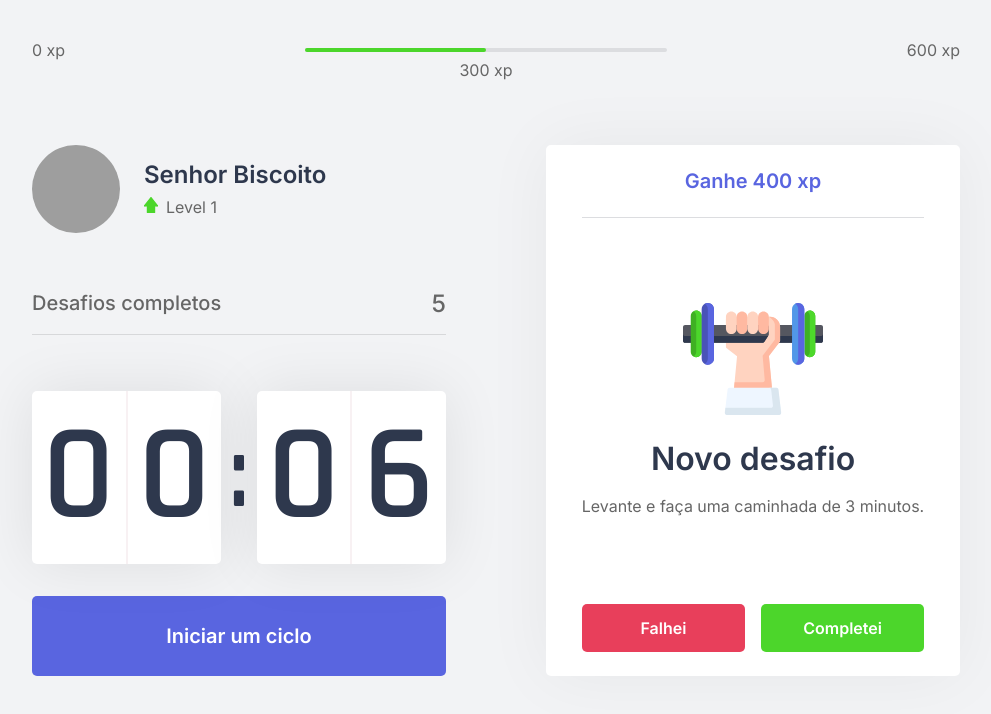
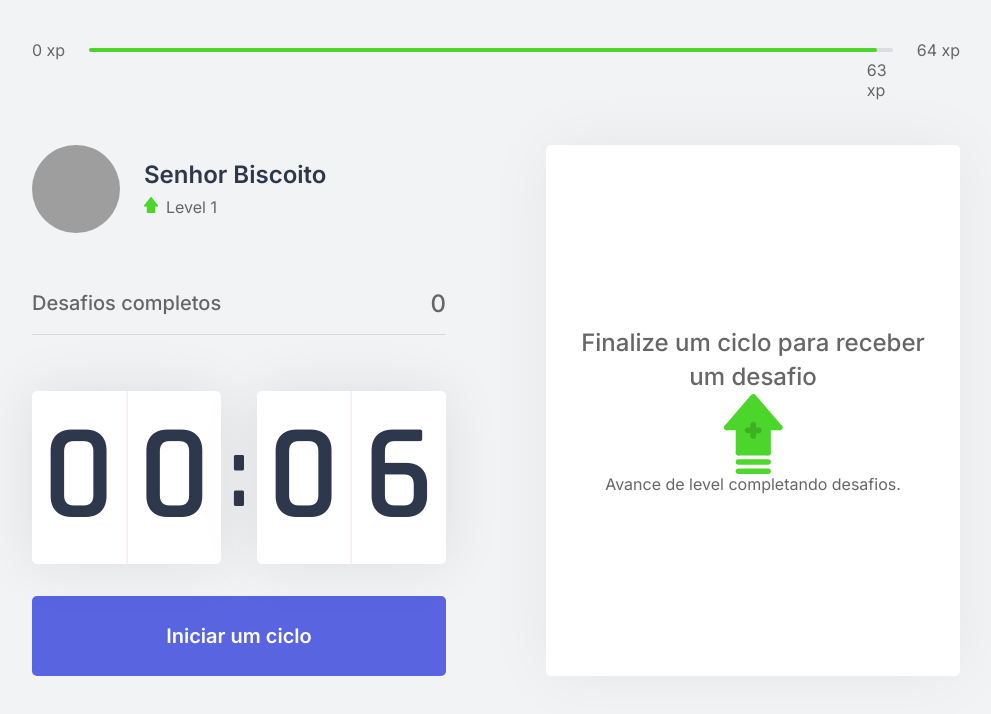
Before and after one commit to jeny3g/rocketseat-moveit-next, a Next.js app: page / in a window 1280 px wide. Shown: the top 714 px of the page, without its empty margins (144-1135 px from the left). Built offline with nearby package versions, Linux system fonts and the light colour scheme; grey boxes are pictures that could not be loaded.

Commit message:
Contexto e Componentes

```diff
--- /dev/null
+++ b/challenges.json
@@ -0,0 +1,62 @@
+[
+  {
+    "type": "body",
+    "description": "Estique um de seus braços com a palma da mão virada para frente e puxe os dedos para cima por 10 segundos por mão.",
+    "amount": 80
+  },
+  {
+    "type": "body",
+    "description": "Estique seu braço contra o peito e puxe-o utilizando o outro braço por 10 segundos por braço.",
+    "amount": 60
+  },
+  {
+    "type": "body",
+    "description": "Puxe seu pescoço com a ajuda da mão para a direita e para a esquerda, permanecendo na posição por alguns segundos.",
+    "amount": 70
+  },
+  {
+    "type": "body",
+    "description": "Com as duas mãos na parte de trás da cabeça, leve-a para baixo, alongando a parte de trás da região.",
+    "amount": 60
+  },
+  {
+    "type": "body",
+    "description": "Cruze as pernas e desça com as mãos esticadas em direção ao chão. Repita o movimento com a outra perna na frente.",
+    "amount": 100
+  },
+  {
+    "type": "body",
+    "description": "Sentado, abra as pernas e tente encostar as palmas das mãos no chão, repita 3 vezes por 5 segundos.",
+    "amount": 80
+  },
+  {
+    "type": "body",
+    "description": "Puxe o joelho de encontro ao peito e segure, troque de perna após 10 segundos.",
+    "amount": 50
+  },
+  {
+    "type": "body",
+    "description": "Sentado, cruze uma perna e incline seu tronco à frente, troque de perna após 10 segundos.",
+    "amount": 80
+  },
+  {
+    "type": "eye",
+    "description": "Sentado, feche os olhos e cubra-os com as palmas da mão durante 2 minutos, depois abra normalmente.",
+    "amount": 90
+  },
+  {
+    "type": "eye",
+    "description": "Em algum ambiente aberto, olhe o mais longe que puder em quatro direções por 3s, mexa apenas os olhos. Repita 3 vezes.",
+    "amount": 140
+  },
+  {
+    "type": "eye",
+    "description": "Usando os polegares, massage a área abaixo das sobrancelhas em movimentos circulares por 15 segundos.",
+    "amount": 70
+  },
+  {
+    "type": "body",
+    "description": "Em pé, gire a cintura o máximo que puder para a esquerda, segure por cinco segundos. Repita para a direita.",
+    "amount": 90
+  }
+]
--- a/src/components/ChallangeBox.tsx
+++ b/src/components/ChallangeBox.tsx
@@ -1,21 +1,27 @@
+import { useContext } from "react";
+import { ChallengesContext } from "../contexts/ChallengesContext";
 import styles from "../styles/components/ChallangeBox.module.css";
 
 export function ChallangeBox() {
-  const hasActiveChallenge = true;
+  const { activeChallenge, resetChallenge } = useContext(ChallengesContext);
 
   return (
     <div className={styles.challangeBoxContainer}>
-      {hasActiveChallenge ? (
+      {activeChallenge ? (
         <div className={styles.challengeActive}>
-          <header>Ganhe 400 xp</header>
+          <header>Ganhe {activeChallenge.amount} xp</header>
           <main>
-            <img src="icons/body.svg" alt="" />
+            <img src={`icons/${activeChallenge.type}.svg`} />
             <strong>Novo desafio</strong>
-            <p>Levante e faça uma caminhada de 3 minutos.</p>
+            <p>{activeChallenge.description}</p>
           </main>
 
           <footer>
-            <button type="button" className={styles.challengeFailedButton}>
+            <button
+              type="button"
+              className={styles.challengeFailedButton}
+              onClick={resetChallenge}
+            >
               Falhei
             </button>
             <button type="button" className={styles.challengeSucceededButton}>
--- a/src/components/CompletedChallenges.tsx
+++ b/src/components/CompletedChallenges.tsx
@@ -1,10 +1,14 @@
+import { useContext } from "react";
+import { ChallengesContext } from "../contexts/ChallengesContext";
 import styles from "../styles/components/CompletedChallenges.module.css";
 
 export function CompletedChallenges() {
+  const { challengesCompleted } = useContext(ChallengesContext);
+
   return (
     <div className={styles.completedChallengesContainer}>
       <span>Desafios completos</span>
-      <span>5</span>
+      <span>{challengesCompleted}</span>
     </div>
   );
 }
--- a/src/components/Countdown.tsx
+++ b/src/components/Countdown.tsx
@@ -1,9 +1,12 @@
-import { useState, useEffect } from "react";
+import { useState, useEffect, useContext } from "react";
+import { ChallengesContext } from "../contexts/ChallengesContext";
 import styles from "../styles/components/Countdown.module.css";
 
 let countdownTimeout: NodeJS.Timeout;
 
 export function Countdown() {
+  const { startNewChallenge } = useContext(ChallengesContext);
+
   const [time, setTime] = useState(0.1 * 60);
   const [isActive, setIsActive] = useState(false);
   const [hasFinished, setHasFinished] = useState(false);
@@ -32,6 +35,7 @@
     } else if (isActive && time === 0) {
       setHasFinished(true);
       setIsActive(false);
+      startNewChallenge();
     }
   }, [isActive, time]);
 
--- a/src/components/ExperienceBar.tsx
+++ b/src/components/ExperienceBar.tsx
@@ -1,17 +1,30 @@
+import { useContext } from "react";
+import { ChallengesContext } from "../contexts/ChallengesContext";
 import styles from "../styles/components/ExperienceBar.module.css";
 
 export function ExperienceBar() {
+  const { currentExperience, experienceToNextLevel } = useContext(
+    ChallengesContext
+  );
+
+  const percentToNextLevel = Math.round(
+    (currentExperience * 100) / experienceToNextLevel
+  );
+
   return (
     <header className={styles.experienceBar}>
       <span>0 xp</span>
       <div>
-        <div style={{ width: "50%" }} />
+        <div style={{ width: `${percentToNextLevel}%` }} />
 
-        <span className={styles.currentExperience} style={{ left: "50%" }}>
-          300 xp
+        <span
+          className={styles.currentExperience}
+          style={{ left: `${percentToNextLevel}%` }}
+        >
+          {currentExperience} xp
         </span>
       </div>
-      <span>600 xp</span>
+      <span>{experienceToNextLevel} xp</span>
     </header>
   );
 }
--- /dev/null
+++ b/src/contexts/ChallengesContext.tsx
@@ -0,0 +1,67 @@
+import { createContext, ReactNode, useState } from "react";
+import challenges from "../../challenges.json";
+
+interface Challenge {
+  type: "body" | "eye";
+  description: string;
+  amount: number;
+}
+
+interface ChallengesContextData {
+  level: number;
+  currentExperience: number;
+  challengesCompleted: number;
+  experienceToNextLevel: number;
+  activeChallenge: Challenge;
+  levelUp: () => void;
+  startNewChallenge: () => void;
+  resetChallenge: () => void;
+}
+
+interface ChallengesProviderProps {
+  children: ReactNode;
+}
+
+export const ChallengesContext = createContext({} as ChallengesContextData);
+
+export function ChallengesProvider({ children }: ChallengesProviderProps) {
+  const [level, setLevel] = useState(1);
+  const [currentExperience, setCurrentExperience] = useState(63);
+  const [challengesCompleted, setChallengesCompleted] = useState(0);
+
+  const [activeChallenge, setActiveChallenge] = useState(null);
+
+  const experienceToNextLevel = Math.pow((level + 1) * 4, 2);
+
+  function levelUp() {
+    setLevel(level + 1);
+  }
+
+  function startNewChallenge() {
+    const randomChallengeIndex = Math.floor(Math.random() * challenges.length);
+    const challenge = challenges[randomChallengeIndex];
+
+    setActiveChallenge(challenge);
+  }
+
+  function resetChallenge() {
+    setActiveChallenge(null);
+  }
+
+  return (
+    <ChallengesContext.Provider
+      value={{
+        level,
+        currentExperience,
+        challengesCompleted,
+        levelUp,
+        experienceToNextLevel,
+        startNewChallenge,
+        activeChallenge,
+        resetChallenge,
+      }}
+    >
+      {children}
+    </ChallengesContext.Provider>
+  );
+}
--- a/src/pages/_app.tsx
+++ b/src/pages/_app.tsx
@@ -1,7 +1,13 @@
 import "../styles/global.css";
 
+import { ChallengesProvider } from "../contexts/ChallengesContext";
+
 function MyApp({ Component, pageProps }) {
-  return <Component {...pageProps} />
+  return (
+    <ChallengesProvider>
+      <Component {...pageProps} />
+    </ChallengesProvider>
+  );
 }
 
-export default MyApp
+export default MyApp;
--- a/src/styles/components/ExperienceBar.module.css
+++ b/src/styles/components/ExperienceBar.module.css
@@ -13,7 +13,7 @@
   height: 4px;
   border-radius: 4px;
   background: var(--gray-line);
-  margin: 0 15rem;
+  margin: 0 1.5rem;
   position: relative;
 }
 
```
